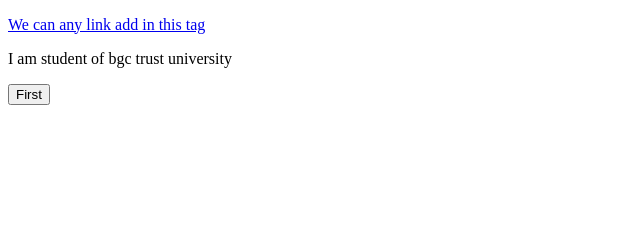
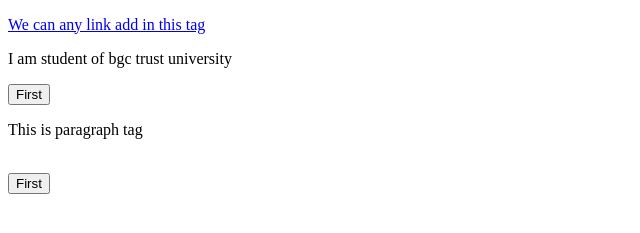
Before and after one commit to RakibulEshan/life-story, a plain HTML site: page index.html in a window 1280 px wide. Shown: the part 165-398 px from the top of the page, without its empty margins (0-640 px from the left). Drawn offline with Linux system fonts and the light colour scheme.

Commit message:
another branch project

```diff
--- a/index.html
+++ b/index.html
@@ -13,5 +13,9 @@
          <p>I am student of bgc trust university</p>
          <button>First</button>
 
+         <p>This is paragraph tag</p>
+         <br>
+         <button>First</button>
+
     </body>
 </html>
```
